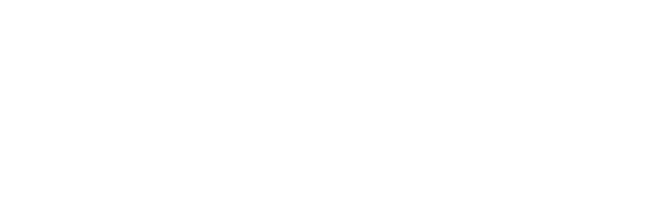
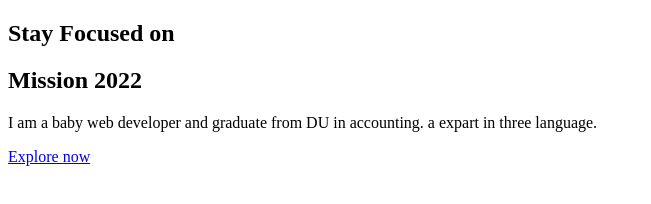
Before and after one commit to kabbo500/My-portfolio, a plain HTML site: page index.html in a window 1280 px wide. Shown: the whole page, without its empty margins (0-651 px from the left). Drawn offline with Linux system fonts and the light colour scheme.

Commit message:
add pragraph

```diff
--- a/index.html
+++ b/index.html
@@ -10,6 +10,18 @@
 </head>
 
 <body>
+    <section>
+        <div>
+            <div>
+                <h1>Stay Focused on</h1>
+                <h1><span> Mission 2022</span></h1>
+            </div>
+            <p>I am a baby web developer and graduate from DU in accounting. a expart in three language.</p>
+            <a target="blank" href="https://www.linkedin.com/in/kabbo-kazi-5b7907229/"> Explore now</a>
+        </div>
+
+    </section>
+
 
 </body>
 
```
